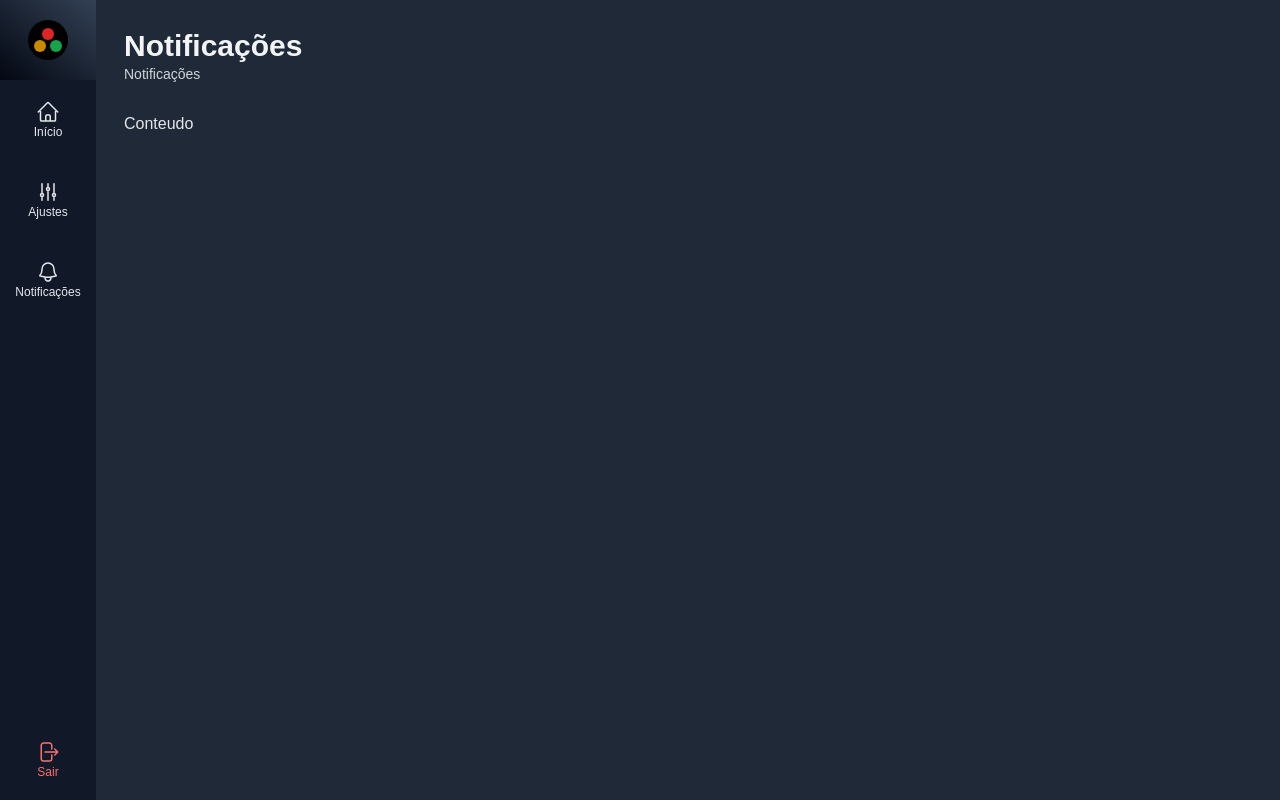
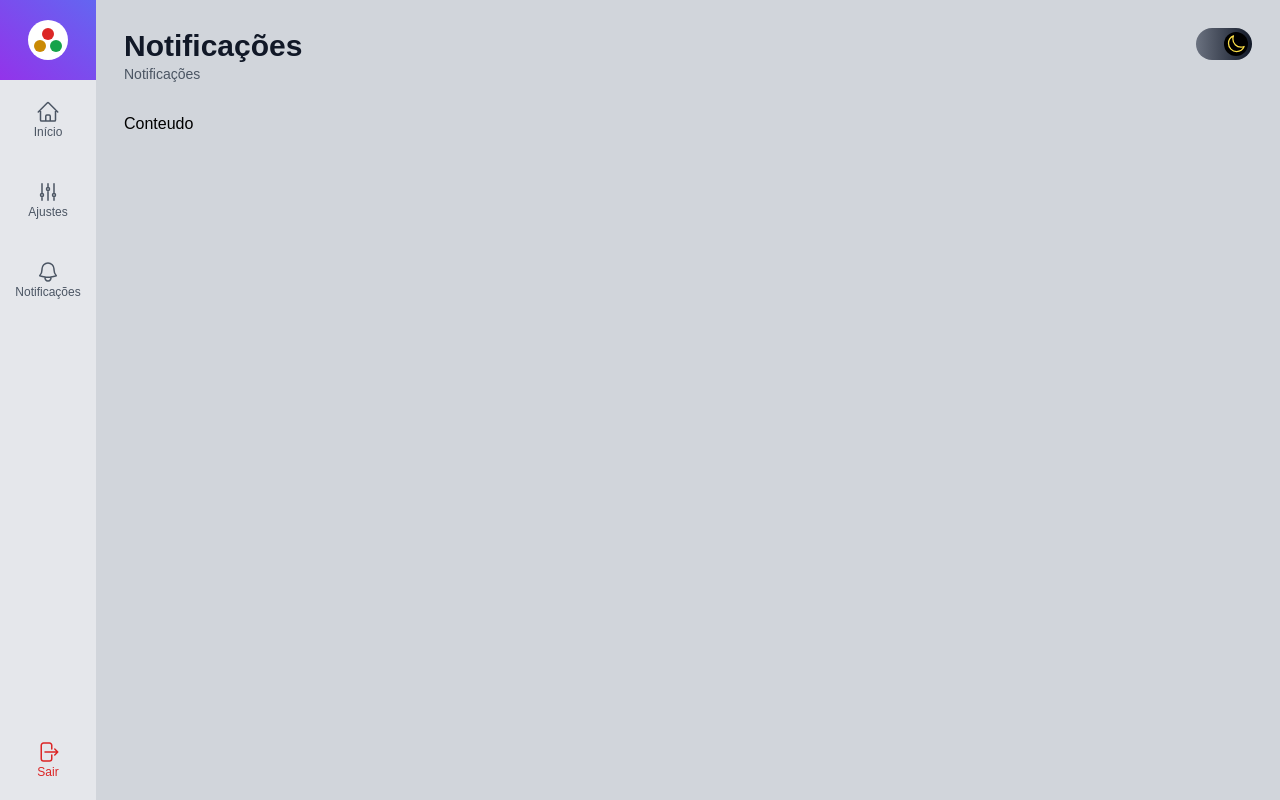
Before and after one commit to RafaelRF99/NextJS-Autenticacao-FireBase, a Next.js app: page /notificacoes in a window 1280 px wide. Built offline with nearby package versions, Linux system fonts and the light colour scheme.

Commit message:
Context Tema Dark/Light e Botao troca tema

```diff
--- /dev/null
+++ b/src/components/Template/BotaoAlternarTema.tsx
@@ -0,0 +1,51 @@
+import { IconeLua, IconeSol } from "../icons"
+
+interface BotaoAlternarTemaProps {
+    tema: string | undefined
+    alternarTema?: () => void
+}
+
+export default function BotaoAlternarTema(props: BotaoAlternarTemaProps) {
+    return props.tema === 'dark' ? (
+        <div className={`
+        hidden sm:flex items-center cursor-pointer
+        bg-gradient-to-r from-yellow-300 to-yellow-600
+        w-14 h-8 p-1 rounded-full
+        `}
+            onClick={props.alternarTema}>
+            <div className={`
+            flex items-center justify-center
+            bg-white text-yellow-600
+            w-6 h-6 rounded-full
+        `}>
+                {IconeSol("w-5 h-5")}
+            </div>
+            <div className={`
+            hidden lg:flex items-center ml-4
+            text-white
+        `}>
+            </div>
+        </div>
+    ) : (
+        <div className={`
+        hidden sm:flex items-center justify-end cursor-pointer
+        bg-gradient-to-r from-gray-500 to-gray-900
+        w-14 h-8 p-1 rounded-full
+        `}
+            onClick={props.alternarTema}>
+            <div className={`
+            hidden lg:flex items-center mr-2
+            text-gray-300
+        `}>
+            </div>
+            <div className={`
+            flex items-center justify-center
+            bg-black text-yellow-300
+            w-6 h-6 rounded-full
+        `}>
+                {IconeLua("w-5 h-5")}
+            </div>
+
+        </div>
+    )
+}
--- a/src/components/Template/Cabecalho.tsx
+++ b/src/components/Template/Cabecalho.tsx
@@ -1,3 +1,5 @@
+import useAppData from "@/data/hook/useAppData"
+import BotaoAlternarTema from "./BotaoAlternarTema"
 import Titulo from "./Titulo"
 
 interface CabecalhoProps {
@@ -6,9 +8,14 @@ interface CabecalhoProps {
 }
 
 export default function Cabecalho(props: CabecalhoProps) {
+    const { tema, alternarTema } = useAppData()
+
     return (
-        <div>
-            <Titulo titulo={props.titulo} subtitulo={props.subtitulo} />
+        <div className="flex">
+            <div className="flex-grow">
+                <Titulo titulo={props.titulo} subtitulo={props.subtitulo} />
+            </div>
+            <BotaoAlternarTema tema={tema} alternarTema={alternarTema} />
         </div>
     )
 }
--- a/src/components/Template/Layout.tsx
+++ b/src/components/Template/Layout.tsx
@@ -1,3 +1,4 @@
+import useAppData from "@/data/hook/useAppData"
 import Cabecalho from "./Cabecalho"
 import Conteudo from "./Conteudo"
 import MenuLateral from "./MenuLateral"
@@ -9,9 +10,11 @@ interface LayoutProps {
 }
 
 export default function Layout(props: LayoutProps) {
+    const { tema } = useAppData()
+
     return (
         <div className={`
-        dark flex h-screen w-screen
+        ${tema} flex h-screen w-screen
         `}>
             <MenuLateral />
             <div className={`
--- a/src/components/icons/index.tsx
+++ b/src/components/icons/index.tsx
@@ -22,5 +22,16 @@ export const IconeLogout = (
     <svg xmlns="http://www.w3.org/2000/svg" fill="none" viewBox="0 0 24 24" strokeWidth={1.5} stroke="currentColor" className="w-6 h-6">
         <path strokeLinecap="round" strokeLinejoin="round" d="M15.75 9V5.25A2.25 2.25 0 0013.5 3h-6a2.25 2.25 0 00-2.25 2.25v13.5A2.25 2.25 0 007.5 21h6a2.25 2.25 0 002.25-2.25V15m3 0l3-3m0 0l-3-3m3 3H9" />
     </svg>
+)
 
+export const IconeSol = (className="w-6 h-6") => (
+    <svg xmlns="http://www.w3.org/2000/svg" fill="none" viewBox="0 0 24 24" strokeWidth={1.5} stroke="currentColor" className={className}>
+        <path strokeLinecap="round" strokeLinejoin="round" d="M12 3v2.25m6.364.386l-1.591 1.591M21 12h-2.25m-.386 6.364l-1.591-1.591M12 18.75V21m-4.773-4.227l-1.591 1.591M5.25 12H3m4.227-4.773L5.636 5.636M15.75 12a3.75 3.75 0 11-7.5 0 3.75 3.75 0 017.5 0z" />
+    </svg>
 )
+
+export const IconeLua = (className="w-6 h-6") => (
+    <svg xmlns="http://www.w3.org/2000/svg" fill="none" viewBox="0 0 24 24" strokeWidth={1.5} stroke="currentColor" className={className}>
+        <path strokeLinecap="round" strokeLinejoin="round" d="M21.752 15.002A9.718 9.718 0 0118 15.75c-5.385 0-9.75-4.365-9.75-9.75 0-1.33.266-2.597.748-3.752A9.753 9.753 0 003 11.25C3 16.635 7.365 21 12.75 21a9.753 9.753 0 009.002-5.998z" />
+    </svg>
+)
--- /dev/null
+++ b/src/data/context/AppContext.tsx
@@ -0,0 +1,34 @@
+import { createContext } from "react";
+import { useState } from 'react'
+
+interface AppProviderProps {
+    children: any
+}
+
+type Tema = "dark" | ''
+
+interface AppContextProps {
+    tema?: Tema
+    alternarTema?(): any
+}
+
+const AppContext = createContext<AppContextProps>({})
+
+export function AppProvider(props: AppProviderProps) {
+    const [tema, setTema] = useState<Tema>('')
+
+    function alternarTema() {
+        setTema(tema === '' ? "dark" : "")
+        console.log("Alternar")
+    }
+
+    return (
+        <AppContext.Provider value={{
+            tema: tema,
+            alternarTema
+        }}>
+            {props.children}
+        </AppContext.Provider>
+    )
+}
+export default AppContext;
--- /dev/null
+++ b/src/data/hook/useAppData.ts
@@ -0,0 +1,6 @@
+import { useContext } from "react";
+import AppContext from "../context/AppContext";
+
+const useAppData = () => useContext(AppContext)
+
+export default useAppData;
--- a/src/pages/_app.tsx
+++ b/src/pages/_app.tsx
@@ -1,6 +1,11 @@
+import { AppProvider } from '../data/context/AppContext'
 import '@/styles/globals.css'
 import type { AppProps } from 'next/app'
 
 export default function App({ Component, pageProps }: AppProps) {
-  return <Component {...pageProps} />
+  return (
+    <AppProvider>
+      <Component {...pageProps} />
+    </AppProvider>
+  )
 }
```
